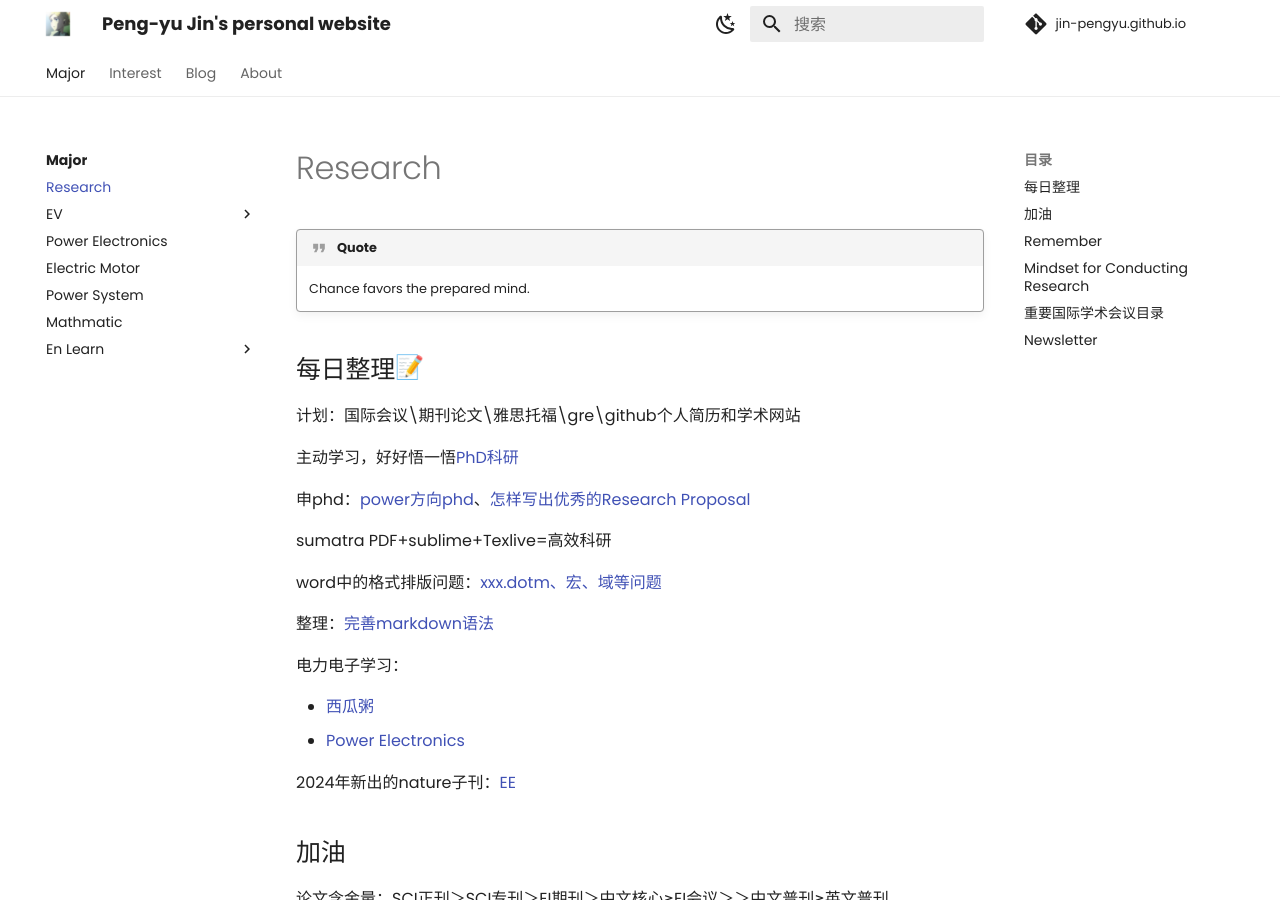
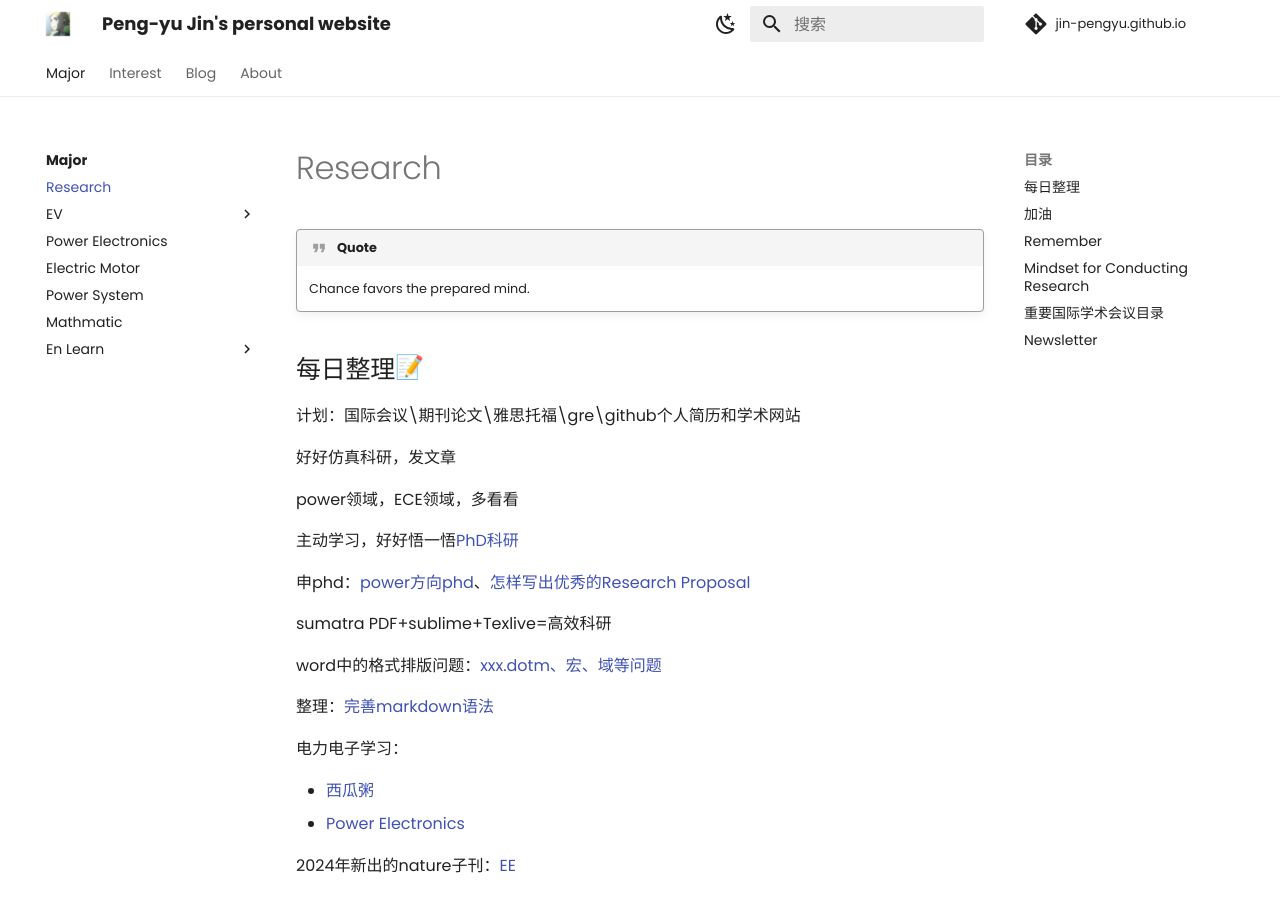
Before and after one commit to Pengyu-Jin/Pengyu-Jin.github.io, an MkDocs documentation site: the page built from docs/major/research/research.md, in a window 1280 px wide and 900 px high. Built offline with MkDocs 1.6.1 and Material for MkDocs 9.7.7, drawn with Linux system fonts in a browser that asks for light colours; emoji names are drawn with the system emoji font; comment, search, counter and statistics services are not loaded.

Commit message:
20240712

```diff
--- a/docs/major/research/research.md
+++ b/docs/major/research/research.md
@@ -4,6 +4,10 @@
 
 ## 每日整理:memo:
 计划：国际会议\期刊论文\雅思托福\gre\github个人简历和学术网站
+
+好好仿真科研，发文章
+
+power领域，ECE领域，多看看
 
 主动学习，好好悟一悟[PhD科研](https://zhuanlan.zhihu.com/p/477439202){:target="_blank"}
 
```
